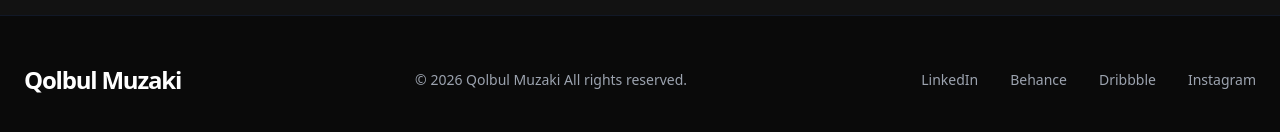
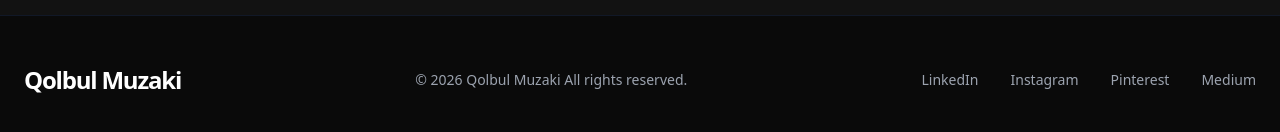
Before and after one commit to zakiii19/qgambar-portfolio, a React (Vite) app: page / in a window 1280 px wide. Shown: the part 4404-4536 px from the top of the page. Built offline with nearby package versions, Linux system fonts and the light colour scheme.

Commit message:
add edit link

```diff
--- a/src/App.jsx
+++ b/src/App.jsx
@@ -500,10 +500,10 @@ export default function App() {
             <div className="font-bold text-white text-2xl tracking-tighter">Qolbul Muzaki</div>
             <p>&copy; 2026 Qolbul Muzaki All rights reserved.</p>
             <div className="flex gap-8">
-              <a href="#" className="hover:text-white transition-colors">LinkedIn</a>
-              <a href="#" className="hover:text-white transition-colors">Behance</a>
-              <a href="#" className="hover:text-white transition-colors">Dribbble</a>
-              <a href="#" className="hover:text-white transition-colors">Instagram</a>
+              <a href="https://linkedin.com/in/qolbulmuzaki" className="hover:text-white transition-colors">LinkedIn</a>
+              <a href="https://instagram.com/qgambar_" className="hover:text-white transition-colors">Instagram</a>
+              <a href="https://id.pinterest.com/qolbulmu_" className="hover:text-white transition-colors">Pinterest</a>
+              <a href="https://medium.com/@qolbulmuzaki" className="hover:text-white transition-colors">Medium</a>
             </div>
           </div>
         </footer>
```
